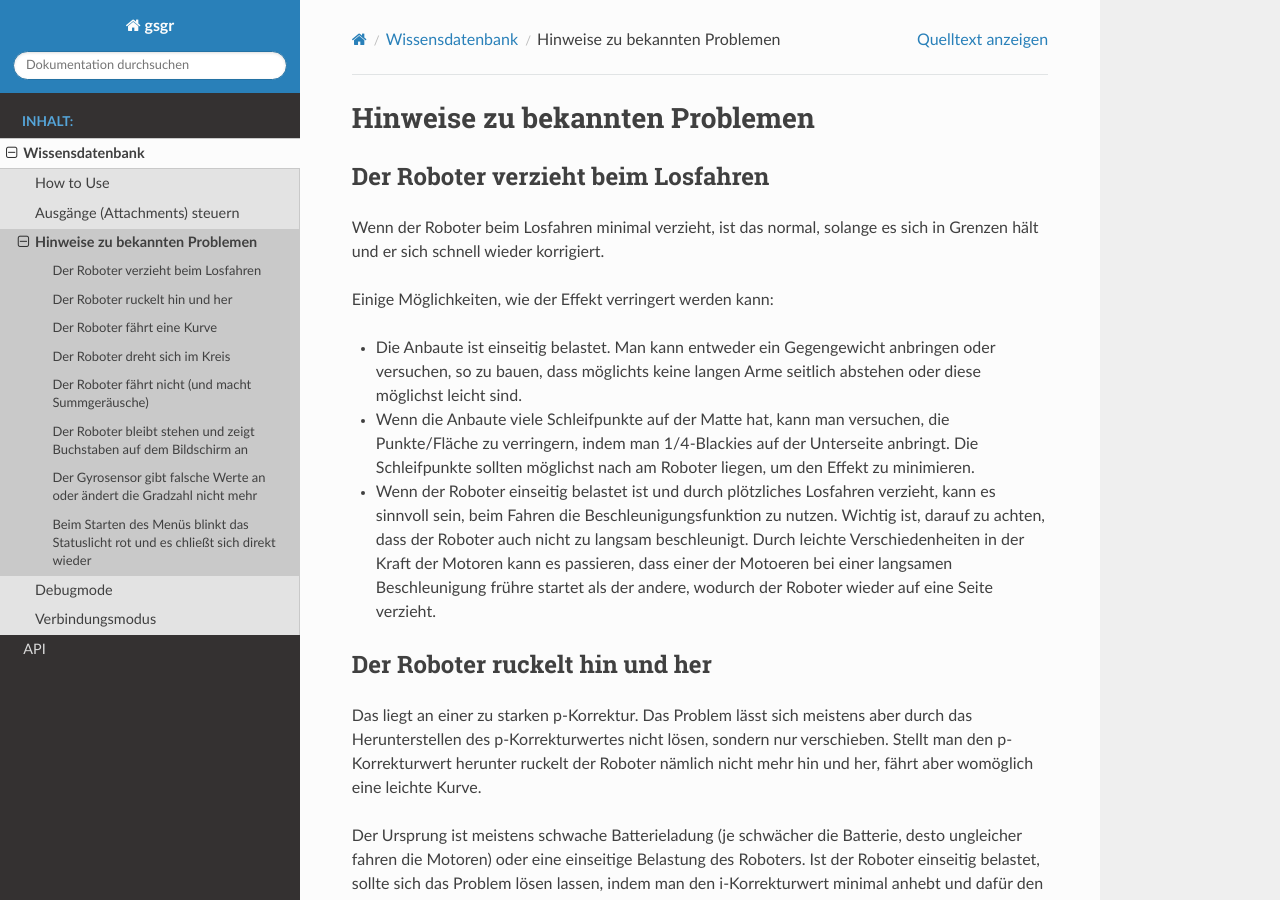
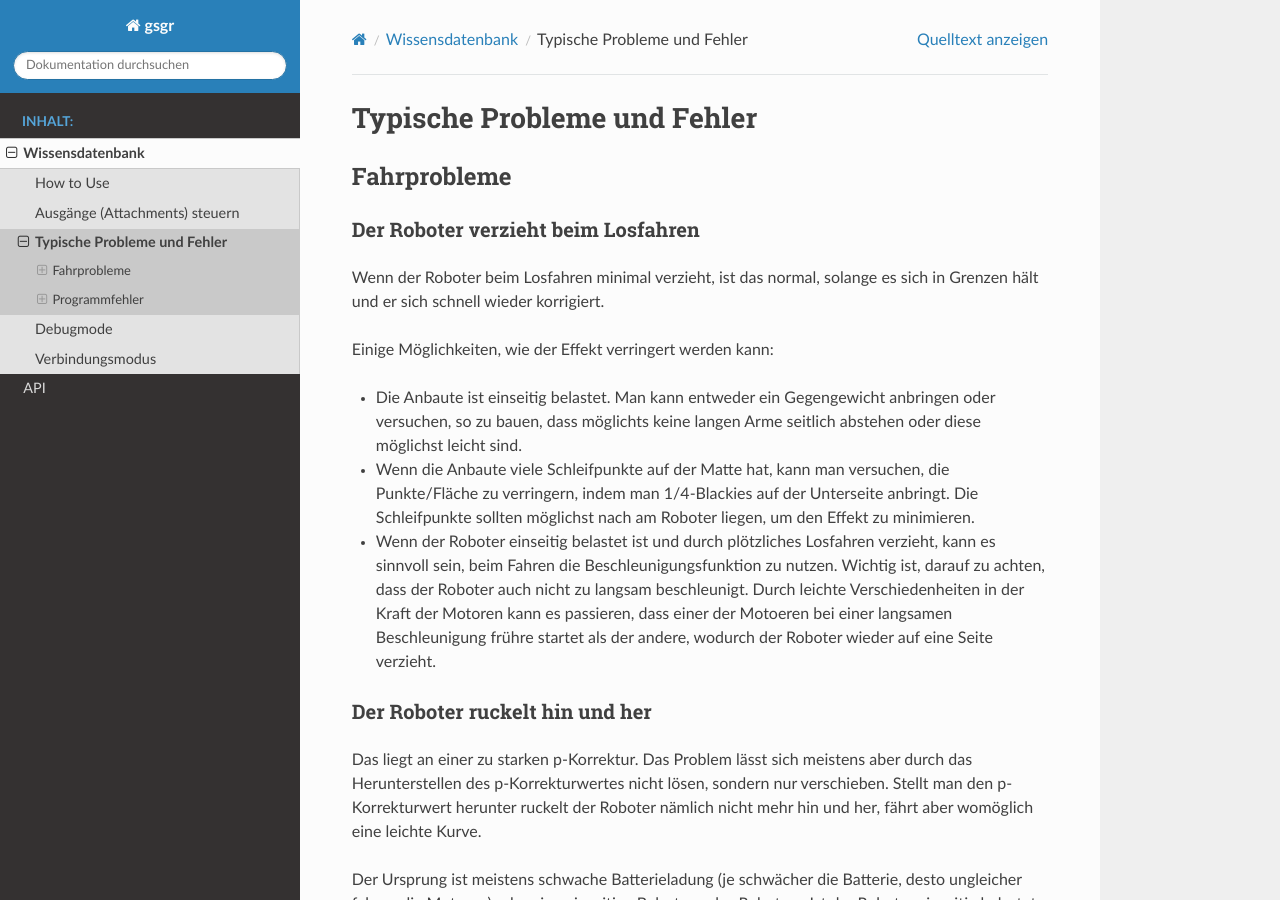
Before and after one commit to GSG-Robots/spike-prime-code, a Sphinx documentation site: the page built from docs/knowledge/known-issues.rst, in a window 1280 px wide and 900 px high. Built offline with Sphinx 7.4.7 and the Read the Docs theme 3.1.0, drawn with Linux system fonts in a browser that asks for light colours.

Commit message:
Reorder headings in docs

```diff
--- a/docs/knowledge/known-issues.rst
+++ b/docs/knowledge/known-issues.rst
@@ -1,8 +1,11 @@
-Hinweise zu bekannten Problemen
-===============================
+Typische Probleme und Fehler
+============================
+
+Fahrprobleme
+------------
 
 Der Roboter verzieht beim Losfahren
------------------------------------
+^^^^^^^^^^^^^^^^^^^^^^^^^^^^^^^^^^^
 
 Wenn der Roboter beim Losfahren minimal verzieht, ist das normal, solange es sich in Grenzen hält und er sich schnell wieder korrigiert.
 
@@ -13,7 +16,7 @@ Einige Möglichkeiten, wie der Effekt verringert werden kann:
 * Wenn der Roboter einseitig belastet ist und durch plötzliches Losfahren verzieht, kann es sinnvoll sein, beim Fahren die Beschleunigungsfunktion zu nutzen. Wichtig ist, darauf zu achten, dass der Roboter auch nicht zu langsam beschleunigt. Durch leichte Verschiedenheiten in der Kraft der Motoren kann es passieren, dass einer der Motoeren bei einer langsamen Beschleunigung frühre startet als der andere, wodurch der Roboter wieder auf eine Seite verzieht.
 
 Der Roboter ruckelt hin und her
--------------------------------
+^^^^^^^^^^^^^^^^^^^^^^^^^^^^^^^
 
 Das liegt an einer zu starken p-Korrektur. Das Problem lässt sich meistens aber durch das Herunterstellen des p-Korrekturwertes nicht lösen, sondern nur verschieben.
 Stellt man den p-Korrekturwert herunter ruckelt der Roboter nämlich nicht mehr hin und her, fährt aber womöglich eine leichte Kurve.
@@ -22,19 +25,19 @@ Der Ursprung ist meistens schwache Batterieladung (je schwächer die Batterie, d
 Ist der Roboter einseitig belastet, sollte sich das Problem lösen lassen, indem man den i-Korrekturwert minimal anhebt und dafür den p-Korrekturwert senkt.
 
 Der Roboter fährt eine Kurve
-----------------------------
+^^^^^^^^^^^^^^^^^^^^^^^^^^^^
 
 Die Korrekturwerte sind zu niedrig eingestellt. Es sollten der p- und/oder der i-Korrekturwert angehoben werden.
 
 Siehe auch: :ref:`gyro`.
 
 Der Roboter dreht sich im Kreis
--------------------------------
+^^^^^^^^^^^^^^^^^^^^^^^^^^^^^^^
 
 Siehe: :ref:`gyro`
 
 Der Roboter fährt nicht (und macht Summgeräusche)
--------------------------------------------------
+^^^^^^^^^^^^^^^^^^^^^^^^^^^^^^^^^^^^^^^^^^^^^^^^^
 
 Das kann daran liegen, dass die Geschwindigkeit zu niedrig ist. Das kann entweder direkt an einer zu niedrigen Geschwindigkeitseinstellung oder ein einer zu langen Be-/Entschleunigung liegen.
 Wenn die Batterie schwach ist oder die Motoren mehr Kraft als gewöhnlich aufbringen müssen (schwere Anbaute) kann das auch passieren.
@@ -48,7 +51,7 @@ es erfordern, die 5 zu überschreiten solltest du auf die Be- und Entschleunigun
 Tritt dieses Problem beim drehen auf, siehe ebenfalls: :ref:`gyro`
 
 Der Roboter bleibt stehen und zeigt Buchstaben auf dem Bildschirm an
---------------------------------------------------------------------
+^^^^^^^^^^^^^^^^^^^^^^^^^^^^^^^^^^^^^^^^^^^^^^^^^^^^^^^^^^^^^^^^^^^^
 
 Es gibt einen Fehler im Code. Lese die Nachricht, um zu verstehen, was der Fehler ist.
 
@@ -59,9 +62,12 @@ Mit diesen Information solltest du die Probleme lösen können.
 
 [WIP]
 
+Programmfehler
+--------------
+
 .. _gyro:
 Der Gyrosensor gibt falsche Werte an oder ändert die Gradzahl nicht mehr
-------------------------------------------------------------------------
+^^^^^^^^^^^^^^^^^^^^^^^^^^^^^^^^^^^^^^^^^^^^^^^^^^^^^^^^^^^^^^^^^^^^^^^^
 
 Versuche, den Roboter komplett auszuschalten und die Batterie für einige Sekunden zu entnehmen.
 Setze die Batterie wieder ein, lege den Hub auf eine ebene Fläche und starte ihn. Fasse ihn nicht an und vermeide Erschütterungen, bis er vollständig hochgefahren ist.
@@ -71,7 +77,7 @@ Sollte das Problem bestehen bleiben, wechsle den Hub.
 Beachte: Es kann auch am Code liegen! Wenn der Roboter sich zum Beispiel bis zum Erreichen einer unerreichbaren Bedingung drehen soll, wird er sich auch endlos im Kreis drehen.
 
 Beim Starten des Menüs blinkt das Statuslicht rot und es chließt sich direkt wieder
------------------------------------------------------------------------------------
+^^^^^^^^^^^^^^^^^^^^^^^^^^^^^^^^^^^^^^^^^^^^^^^^^^^^^^^^^^^^^^^^^^^^^^^^^^^^^^^^^^^
 
 Das kann eine Vielzahl von Gründen haben.
 
```
